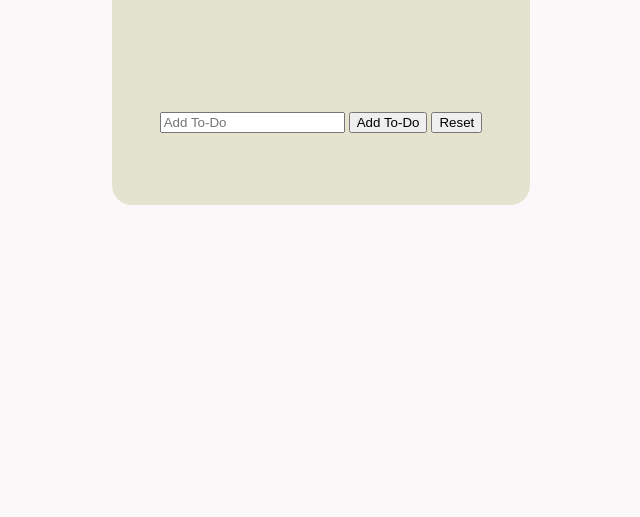
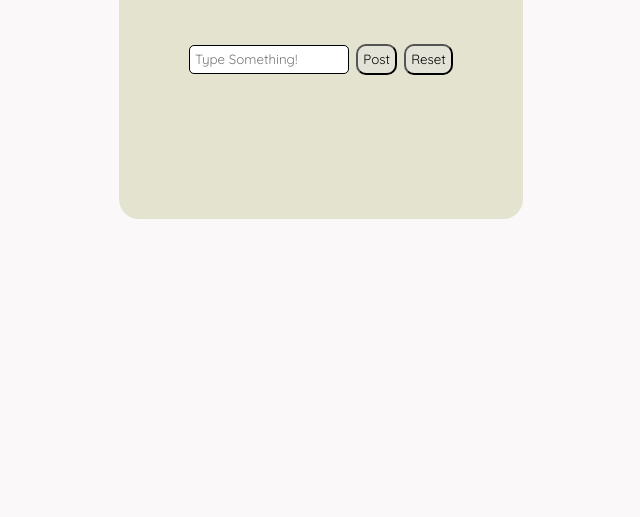
Before and after one commit to mauLovera/dom-todo-lab, a plain HTML site: page index.html in a window 1280 px wide. Shown: the part 283-800 px from the top of the page, without its empty margins (319-959 px from the left). Drawn offline with Linux system fonts and the light colour scheme.

Commit message:
add styling

```diff
--- a/css/style.css
+++ b/css/style.css
@@ -8,9 +8,32 @@ body {
   display: flex;
 }
 
+button {
+  background-color: rgb(227, 227, 216);
+  font-family: 'Quicksand';
+  padding: .4em;
+  cursor: pointer;
+  border-radius: 10px;;
+}
+
+button:hover {
+  background-color: white;
+}
+
+input {
+  padding: .4em;
+  font-family: 'Quicksand';
+  border-radius: 5px;
+  box-shadow: none;
+  border: 1px solid black;
+}
+
 .list-item {
   color: black;
-  padding: .5em;
+  padding: .3em;
+  background-color: rgba(255, 255, 255, 0.505);
+  border-radius: 20px;
+  border: 1px solid black;
 }
 
 .list-item:hover {
@@ -65,3 +88,13 @@ ul {
   position: relative;
   top: -2em;
 }
+
+#chat-box {
+  position: relative;
+  top: -3em;
+}
+
+#todo-list {
+  position: relative;
+  top: -2em;
+}
--- a/index.html
+++ b/index.html
@@ -21,10 +21,12 @@
       </p>
     </nav>
     <main>
-      <h1 class="text-style" id="main-text">To-do List:</h1>
-        <input type="text" id="input" placeholder="Add To-Do">
-        <button id="submit-button">Add To-Do</button>
-        <button id="reset-button">Reset</button>
+      <h1 class="text-style" id="main-text">Chat with Me:</h1>
+        <div id="chat-box" class="text-style">
+          <input type="text" id="input" placeholder="Type Something!">
+          <button id="submit-button">Post</button>
+          <button id="reset-button">Reset</button>
+        </div>
       <ul id="todo-list" class="text-style todo" ></ul>
     </main>
   </form>
```
